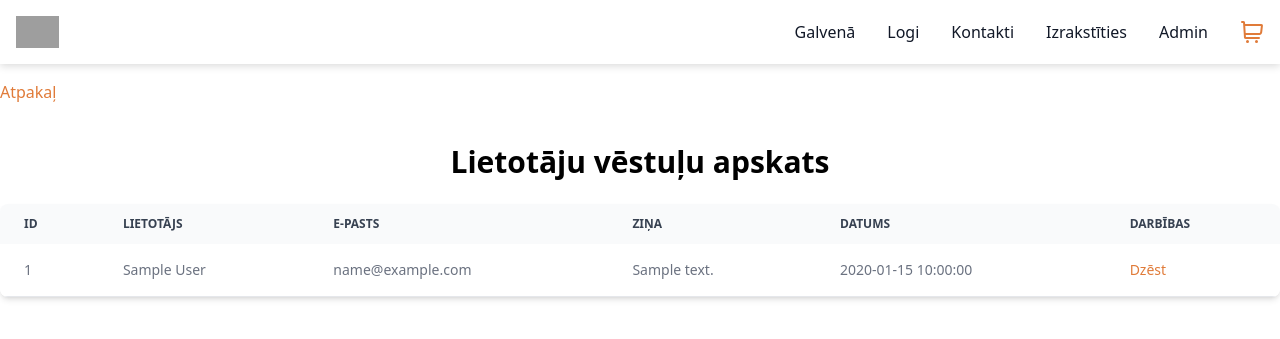
After one commit to SimonsMeldzers/BalticLogi, a PHP site: page /admin-features/manageMessages.php in a window 1280 px wide. The commit adds this page. Shown: the top 339 px of the page. Run offline with PHP 8.4, Linux system fonts and the light colour scheme; the visitor is signed in with stand-in values (Sample User, id 1); tables that the repository leaves empty or names only in its code hold one stand-in row (values such as "Sample post"); grey boxes are pictures that could not be loaded.

Commit message:
Added messages overview and editing functionality for admin

```diff
--- /dev/null
+++ b/public/admin-features/manageMessages.php
@@ -0,0 +1,96 @@
+<?php
+include '../../src/connect_db.php';
+include '../../src/isAdmin.php';
+
+$messages = $conn->query("
+    SELECT cm.*, u.name AS user_name, u.email AS user_email
+    FROM contact_messages cm
+    LEFT JOIN users u ON cm.user_id = u.id
+    ORDER BY cm.created_at DESC
+");
+
+$successMessage = '';
+if (isset($_SESSION['success_message'])) {
+    $successMessage = $_SESSION['success_message'];
+    unset($_SESSION['success_message']);
+}
+?>
+
+<!DOCTYPE html>
+<html lang="en">
+<head>
+    <meta charset="UTF-8">
+    <meta name="viewport" content="width=device-width, initial-scale=1.0">
+    <title>Baltic Logi | Rediģēt Ziņas</title>
+    <link href="../../src/output.css" rel="stylesheet">
+</head>
+<body>
+    <?php include '../../public/components/navbar.php'; ?>
+
+    <div class="max-w-screen-xl mx-auto my-4">
+        <a href="javascript:window.history.back();"
+           class="text-danger hover:opacity-80 hover:underline"
+        >
+            Atpakaļ
+        </a>
+    </div>
+
+    <?php if (!empty($successMessage)): ?>
+        <div class="fixed top-[4.5rem] left-1/2 transform -translate-x-1/2 flex
+                            items-center w-full max-w-xs p-4 space-x-4 text-gray-500
+                            bg-white divide-x divide-gray-200 rounded-lg shadow-2xl
+                            dark:text-gray-400 dark:divide-gray-700 dark:bg-gray-800" id="toast-success" role="alert">
+            <svg class="w-5 h-5 text-green-700 rotate-45" aria-hidden="true" xmlns="http://www.w3.org/2000/svg" fill="none"
+                viewBox="0 0 18 20">
+                <path stroke="currentColor" stroke-linecap="round" stroke-linejoin="round" stroke-width="2"
+                    d="m9 17 8 2L9 1 1 19l8-2Zm0 0V9" />
+            </svg>
+            <div class="pl-4 text-sm font-normal">
+                <?php echo htmlspecialchars($successMessage); ?>
+            </div>
+        </div>
+        <script>
+            setTimeout(() => {
+                const toast = document.getElementById('toast-success');
+                if (toast) toast.remove();
+            }, 7000);
+        </script>
+    <?php endif; ?>
+
+    <div class="max-w-screen-xl mx-auto mt-10">
+        <h1 class="text-3xl font-bold text-center mb-6">Lietotāju vēstuļu apskats</h1>
+
+        <div class="relative overflow-x-auto shadow-md sm:rounded-lg">
+            <table class="w-full text-sm text-left text-gray-500 dark:text-gray-400">
+                <thead class="text-xs text-gray-700 uppercase bg-gray-50 dark:bg-gray-700 dark:text-gray-400">
+                    <tr>
+                        <th scope="col" class="px-6 py-3">ID</th>
+                        <th scope="col" class="px-6 py-3">Lietotājs</th>
+                        <th scope="col" class="px-6 py-3">E-pasts</th>
+                        <th scope="col" class="px-6 py-3">Ziņa</th>
+                        <th scope="col" class="px-6 py-3">Datums</th>
+                        <th scope="col" class="px-6 py-3">Darbības</th>
+                    </tr>
+                </thead>
+                <tbody>
+                    <?php while ($message = $messages->fetch_assoc()): ?>
+                        <tr class="bg-white border-b dark:bg-gray-800 dark:border-gray-700">
+                            <td class="px-6 py-4"><?php echo $message['id']; ?></td>
+                            <td class="px-6 py-4"><?php echo htmlspecialchars($message['user_name'] ?? 'Guest'); ?></td>
+                            <td class="px-6 py-4"><?php echo htmlspecialchars($message['user_email'] ?? 'N/A'); ?></td>
+                            <td class="px-6 py-4"><?php echo htmlspecialchars($message['message']); ?></td>
+                            <td class="px-6 py-4"><?php echo htmlspecialchars($message['created_at']); ?></td>
+                            <td class="px-6 py-4">
+                                <form method="POST" action="deleteMessage.php" class="inline" onsubmit="return confirm('Are you sure you want to delete this message?')">
+                                    <input type="hidden" name="message_id" value="<?php echo $message['id']; ?>">
+                                    <button type="submit" class="text-danger hover:underline">Dzēst</button>
+                                </form>
+                            </td>
+                        </tr>
+                    <?php endwhile; ?>
+                </tbody>
+            </table>
+        </div>
+    </div>
+</body>
+</html>
```
Also changed, not shown: public/admin-features/deleteMessage.php (added, +20 -0 lines), public/adminDashboard.php (+9 -0 lines).
